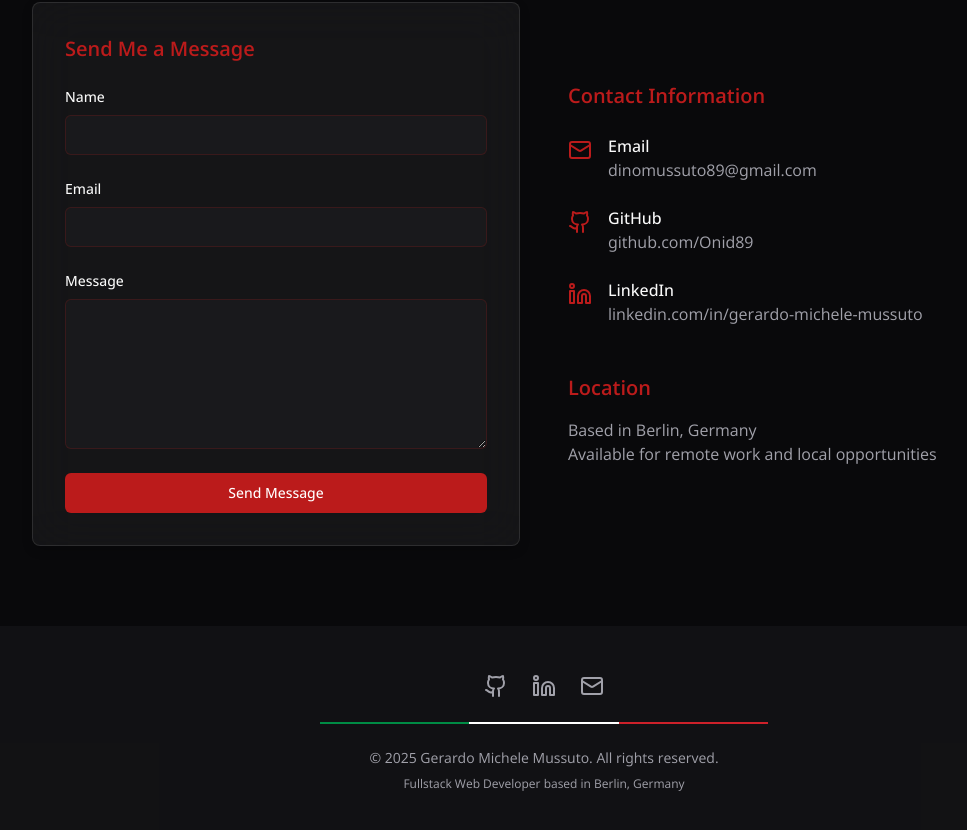
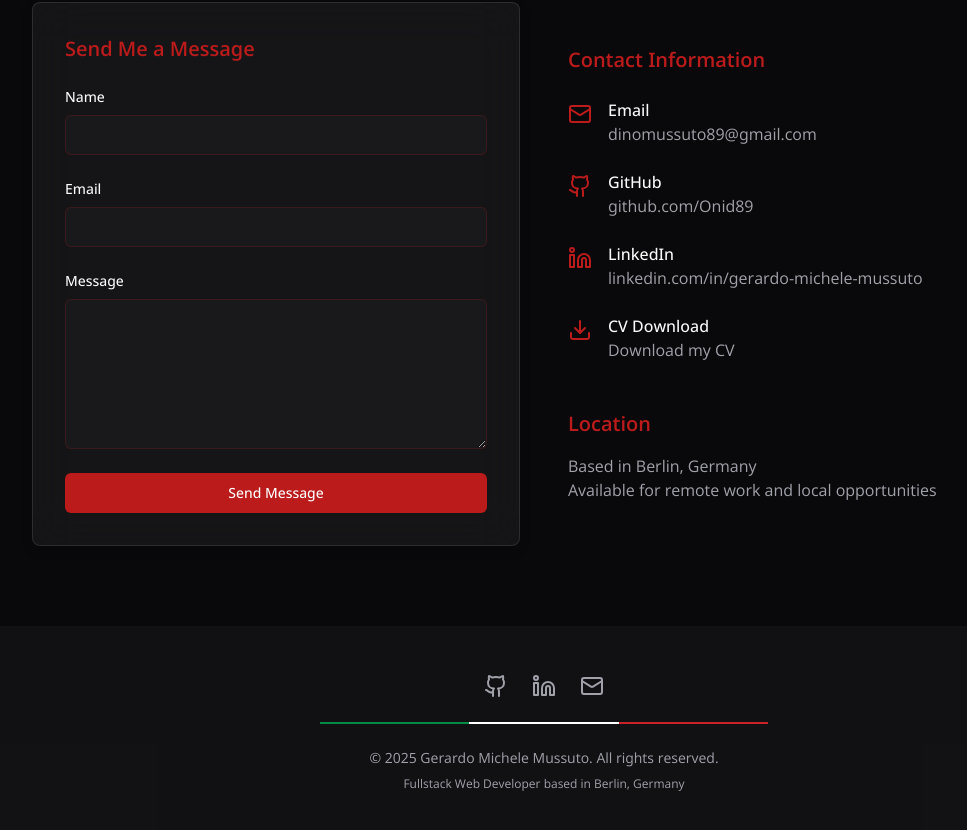
Before and after one commit to Onid89/onid89-creative-code-showcase, a React (Vite) app: page / in a window 1280 px wide. Shown: the part 4338-5168 px from the top of the page, without its empty margins (96-1063 px from the left). Built offline with nearby package versions, Linux system fonts and the light colour scheme.

Commit message:
Add CV download button
Adds a download button for the CV in the contact section.

```diff
--- a/src/components/Contact.tsx
+++ b/src/components/Contact.tsx
@@ -1,10 +1,11 @@
+
 import React, { useState } from "react";
 import { Separator } from "@/components/ui/separator";
 import { Input } from "@/components/ui/input";
 import { Textarea } from "@/components/ui/textarea";
 import { Button } from "@/components/ui/button";
 import { useToast } from "@/hooks/use-toast";
-import { Github, Linkedin, Mail } from "lucide-react";
+import { Github, Linkedin, Mail, Download } from "lucide-react";
 import { useLanguage } from "@/context/LanguageContext";
 import emailjs from "@emailjs/browser";
 
@@ -172,6 +173,19 @@ export default function Contact() {
                     </a>
                   </div>
                 </div>
+                <div className="flex items-start space-x-4">
+                  <Download className="h-6 w-6 text-accent mt-1" />
+                  <div>
+                    <h4 className="font-medium">CV Download</h4>
+                    <a
+                        href="/cv/Gerardo_Michele_Mussuto_CV.pdf"
+                        download="Gerardo_Michele_Mussuto_CV.pdf"
+                        className="text-muted-foreground hover:text-accent transition-colors"
+                    >
+                      Download my CV
+                    </a>
+                  </div>
+                </div>
               </div>
 
               <div className="mt-12">
```
